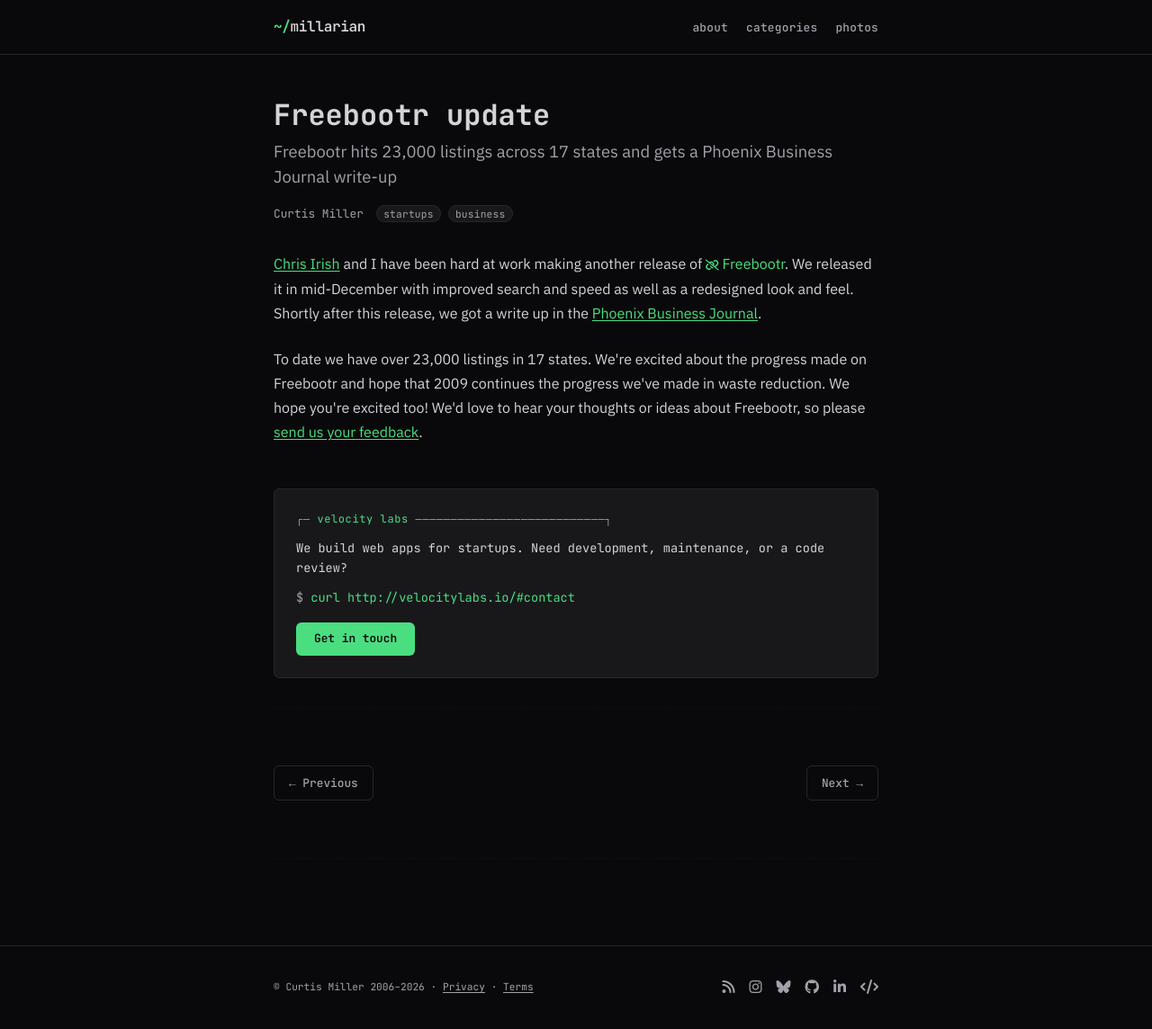
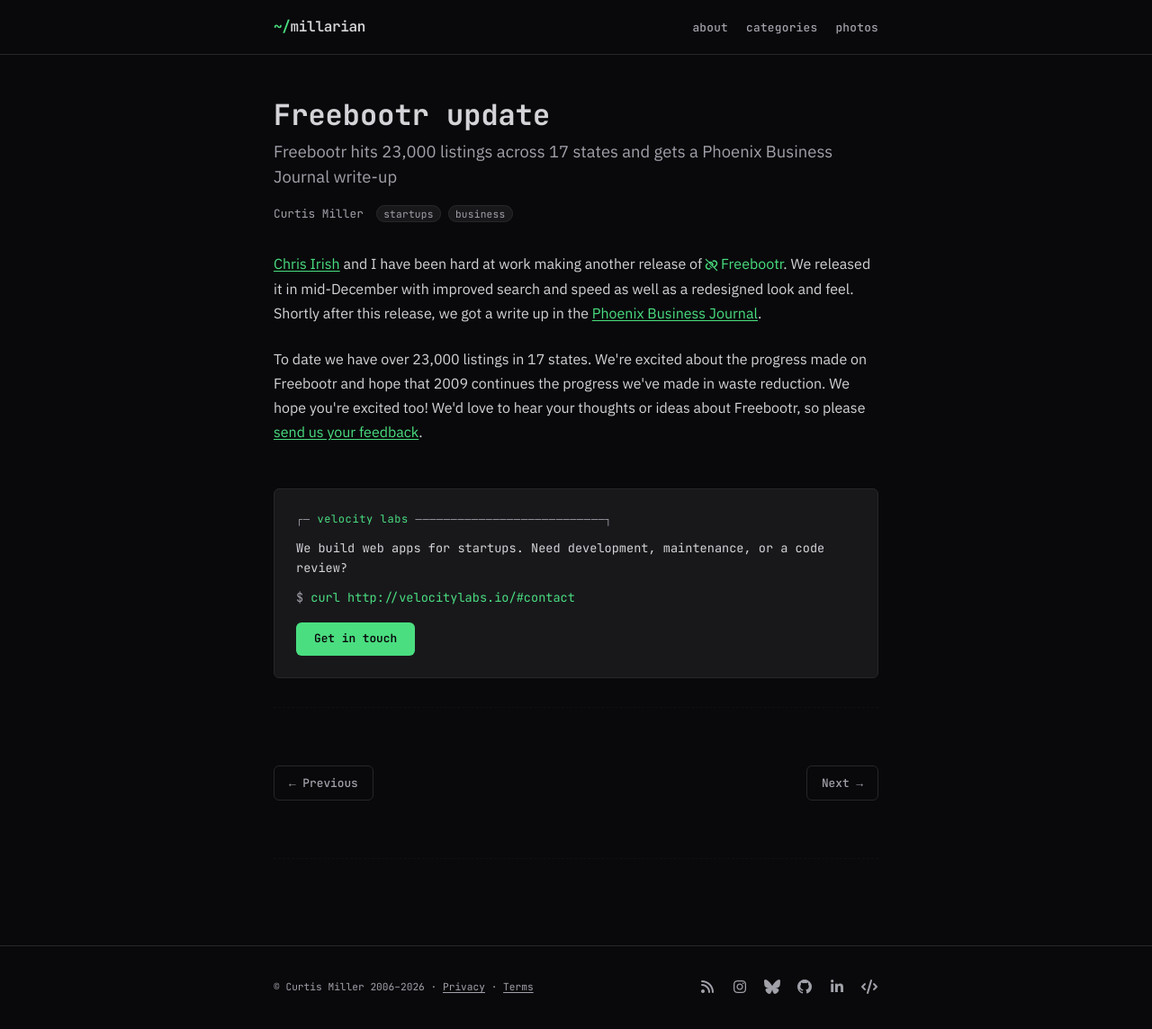
Before and after one commit to curtis/curtis.github.io, a Jekyll site: the page built from _posts/2008-12-30-freebootr-update.html, in a window 1280 px wide and 1144 px high. Shown: the whole window at 90% size. Built offline with Jekyll 4.4.1, drawn with Linux system fonts in a browser that asks for light colours; nearby versions of some CDN libraries; comment, search, counter and statistics services are not loaded.

Commit message:
Update Ruby 4.0.2, Bootstrap 5.3.8, Font Awesome 7.2.0

```diff
--- a/Gemfile
+++ b/Gemfile
@@ -1,8 +1,9 @@
 source "https://rubygems.org"
 
-ruby "~> 3.4"
+ruby "~> 4.0"
 
 gem "jekyll", "~> 4.4"
+gem "logger"
 gem "webrick"
 
 group :jekyll_plugins do
--- a/_includes/head.html
+++ b/_includes/head.html
@@ -30,8 +30,8 @@
     {% if paginator.next_page %}<link rel="next" href="{{ paginator.next_page_path | prepend: site.baseurl | prepend: site.url }}">{% endif %}
   {% endif %}
 
-  <!-- Bootstrap 5.3.3 CSS -->
-  <link href="https://cdn.jsdelivr.net/npm/bootstrap@5.3.3/dist/css/bootstrap.min.css" rel="stylesheet" integrity="sha384-QWTKZyjpPEjISv5WaRU9OFeRpok6YctnYmDr5pNlyT2bRjXh0JMhjY6hW+ALEwIH" crossorigin="anonymous">
+  <!-- Bootstrap 5.3.8 CSS -->
+  <link href="https://cdn.jsdelivr.net/npm/bootstrap@5.3.8/dist/css/bootstrap.min.css" rel="stylesheet" integrity="sha384-sRIl4kxILFvY47J16cr9ZwB07vP4J8+LH7qKQnuqkuIAvNWLzeN8tE5YBujZqJLB" crossorigin="anonymous">
 
   <!-- Blog CSS (compiled from SCSS) -->
   <link rel="stylesheet" href="{{ "/css/main.css" | prepend: site.baseurl }}">
@@ -42,8 +42,8 @@
   <!-- Custom CSS -->
   <link rel="stylesheet" href="{{ "/css/style.css" | prepend: site.baseurl }}">
 
-  <!-- Font Awesome 6.7.2 -->
-  <link rel="stylesheet" href="https://cdnjs.cloudflare.com/ajax/libs/font-awesome/6.7.2/css/all.min.css" integrity="sha512-Evv84Mr4kqVGRNSgIGL/F/aIDqQb7xQ2vcrdIwxfjThSH8CSR7PBEakCr51Ck+w+/U6swU2Im1vVX0SVk9ABhg==" crossorigin="anonymous" referrerpolicy="no-referrer" />
+  <!-- Font Awesome 7.2.0 -->
+  <link rel="stylesheet" href="https://cdn.jsdelivr.net/npm/@fortawesome/fontawesome-free@7.2.0/css/all.min.css" integrity="sha512-nMJjQudb6RMMr08oY6YSfNlEWl1l8XWuoOwNvtWXrrgVs8MCR8AZBB1tEAO+ogiI93gXtG1XPmg+bAP5DochSA==" crossorigin="anonymous" />
 
   <!-- Google Fonts: JetBrains Mono + IBM Plex Sans -->
   <link rel="preconnect" href="https://fonts.googleapis.com">
--- a/_includes/javascript.html
+++ b/_includes/javascript.html
@@ -1,5 +1,5 @@
-<!-- Bootstrap 5.3.3 Bundle (includes Popper) -->
-<script src="https://cdn.jsdelivr.net/npm/bootstrap@5.3.3/dist/js/bootstrap.bundle.min.js" integrity="sha384-YvpcrYf0tY3lHB60NNkmXc5s9fDVZLESaAA55NDzOxhy9GkcIdslK1eN7N6jIeHz" crossorigin="anonymous"></script>
+<!-- Bootstrap 5.3.8 Bundle (includes Popper) -->
+<script src="https://cdn.jsdelivr.net/npm/bootstrap@5.3.8/dist/js/bootstrap.bundle.min.js" integrity="sha384-FKyoEForCGlyvwx9Hj09JcYn3nv7wiPVlz7YYwJrWVcXK/BmnVDxM+D2scQbITxI" crossorigin="anonymous"></script>
 
 <!-- Theme JavaScript -->
 <script src="{{ "/js/blog.js" | prepend: site.baseurl }}"></script>
--- a/_sass/_blog.scss
+++ b/_sass/_blog.scss
@@ -531,8 +531,7 @@
   cursor: not-allowed;
 
   &::before {
-    font-family: "Font Awesome 6 Free";
-    font-weight: 900;
+    font: var(--fa-font-solid);
     content: "\f127"; // fa-link-slash
     font-size: 0.75em;
     margin-right: 0.3em;
```
Also changed, not shown: .github/workflows/jekyll.yml, Gemfile.lock, 1 other file.
